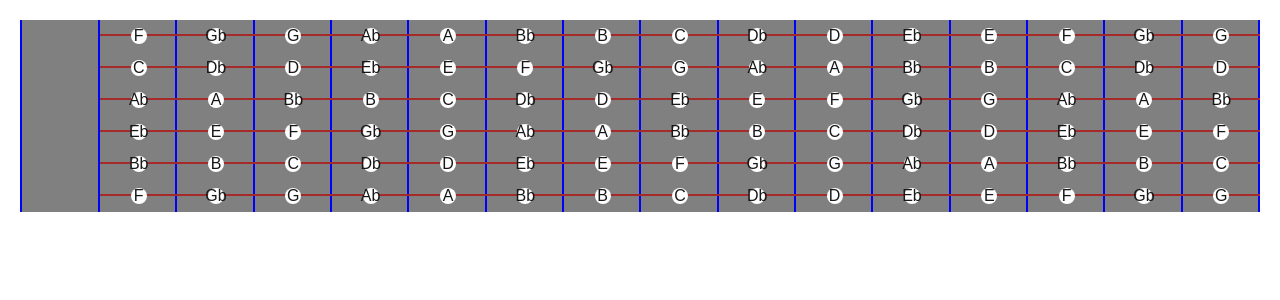
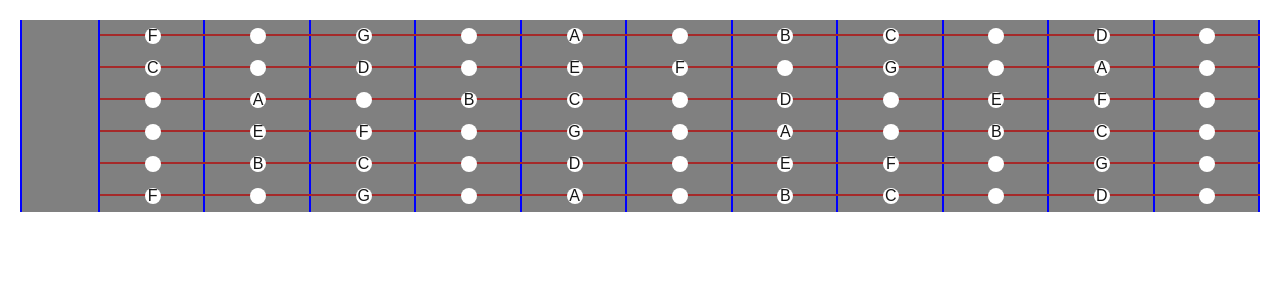
Before and after one commit to jxxnghwxn/fretboard, a Next.js app: page / in a window 1280 px wide. Shown: the top 300 px of the page. Built offline with nearby package versions, Linux system fonts and the light colour scheme.

Commit message:
show specific scale in full fretboard

```diff
--- a/app/lib/music.tsx
+++ b/app/lib/music.tsx
@@ -2,20 +2,6 @@ export const notes = {
   flat: ['A', 'Bb', 'B', 'C', 'Db', 'D', 'Eb', 'E', 'F', 'Gb', 'G', 'Ab'],
   sharp: ['A', 'A#', 'B', 'C', 'C#', 'D', 'D#', 'E', 'F', 'F#', 'G', 'G#'],
 };
-export const noteFlat = [
-  'A',
-  'Bb',
-  'B',
-  'C',
-  'Db',
-  'D',
-  'Eb',
-  'E',
-  'F',
-  'Gb',
-  'G',
-  'Ab',
-];
 
 export const degrees = {
   flat: ['1', '♭2', '2', '♭3', '3', '4', '♭5', '5', '♭6', '6', '♭7', '7'],
--- a/app/page.tsx
+++ b/app/page.tsx
@@ -1,41 +1,71 @@
 // import Image from 'next/image';
-import { noteFlat, tunings, instruments } from '@/app/lib/music';
+import { notes, tunings, instruments, systems } from '@/app/lib/music';
 const selectedInstrument = 'guitar';
 const numberOfStrings: number = instruments[selectedInstrument].nbStrings;
-const numberOfFrets = 15 + 1;
-// const stringSpacing = 10;
-// const fretSpacing = 10;
-// const fretColor = 'black';
-// const stringColor = 'black';
-// const neckColor = 'brown';
+const numberOfFrets = 12;
 
-function getNoteName(openNote: string, fretIndex: number) {
-  const openNoteIndex = noteFlat.indexOf(openNote);
-  const noteIndex = (openNoteIndex + fretIndex) % noteFlat.length;
-  return noteFlat[noteIndex];
+const selectedKey = 'C';
+const selectedSystem = systems.ionian.degree; // from user input
+
+const selectedAccidental = '♭'; // or '♯'
+const selectedNotesArray =
+  selectedAccidental === '♭' ? notes.flat : notes.sharp;
+
+const selectedTuning = tunings[selectedInstrument].standard; // from user input
+
+// function getOpenNotesIndex(): number[] {
+//   const tuning = tunings[selectedInstrument].standard; // from user input
+//   return tuning.map((note: string) => selectedNotesArray.indexOf(note));
+// }
+
+function getNoteName(openNoteName: string, fretIndex: number): string {
+  const openNoteIndex = selectedNotesArray.indexOf(openNoteName);
+  const noteIndex = (openNoteIndex + fretIndex) % selectedNotesArray.length;
+  return selectedNotesArray[noteIndex];
 }
 
+function getScaleNotesName(
+  key: string,
+  system: number[],
+  notesArray: string[]
+): string[] {
+  const keyIndex = notesArray.indexOf(key); //key 3
+  return system.map(
+    (degree) => notesArray[(keyIndex + degree) % notesArray.length]
+  );
+}
+const selectedNotes = getScaleNotesName(
+  selectedKey,
+  selectedSystem,
+  selectedNotesArray
+);
+
 export default function Home() {
-  const stringIndex = Array.from(
+  const stringIndexes = Array.from(
     { length: numberOfStrings },
     (_, stringIndex) => stringIndex
   ).reverse();
-
   return (
     <div className="wrapper">
       <div className="fretboard">
-        {stringIndex.map((stringIndex) => (
+        {stringIndexes.map((stringIndex) => {
+          const openNoteName = selectedTuning[stringIndex];
+          return (
             <div className="string" key={stringIndex}>
-            {Array.from({ length: numberOfFrets }).map((_, fretIndex) => (
+              {Array.from({ length: numberOfFrets }).map((_, fretIndex) => {
+                const currentNote = getNoteName(openNoteName, fretIndex);
+                const isInScale = selectedNotes.includes(currentNote);
+                return (
                   <div className="note-fret" key={fretIndex}>
                     <div className="note-name">
-                  {getNoteName(tunings.guitar.standard[stringIndex], fretIndex)}
-                  {/* {getNoteName(tunings.bass.standard[stringIndex], fretIndex)} */}
+                      {isInScale ? currentNote : ''}
                     </div>
                   </div>
-            ))}
+                );
+              })}
             </div>
-        ))}
+          );
+        })}
       </div>
     </div>
   );
```
Also changed, not shown: app/temp.tsx (deleted, +0 -68 lines). Lines whose indentation alone changed are shown as unchanged.
